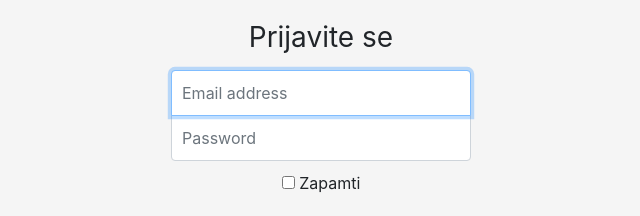
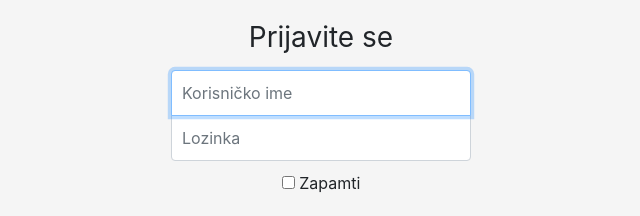
Before and after one commit to TeodoraMaros/sign-in, a plain HTML site: page index.html in a window 1280 px wide. Shown: the part 260-476 px from the top of the page, 319-959 px from the left. Drawn offline with nearby package versions, Linux system fonts and the light colour scheme.

Commit message:
Update index.html

```diff
--- a/index.html
+++ b/index.html
@@ -23,9 +23,9 @@
       <img class="mb-4" src="https://getbootstrap.com/docs/4.0/assets/brand/bootstrap-solid.svg" alt="" width="72" height="72">
       <h1 class="h3 mb-3 font-weight-normal">Prijavite se</h1>
       <label for="inputEmail" class="sr-only">Korisničko ime</label>
-      <input type="email" id="inputEmail" class="form-control" placeholder="Email address" required autofocus>
+      <input type="email" id="inputEmail" class="form-control" placeholder="Korisničko ime" required autofocus>
       <label for="inputPassword" class="sr-only">Lozinka</label>
-      <input type="password" id="inputPassword" class="form-control" placeholder="Password" required>
+      <input type="password" id="inputPassword" class="form-control" placeholder="Lozinka" required>
       <div class="checkbox mb-3">
         <label>
           <input type="checkbox" value="remember-me"> Zapamti
```
